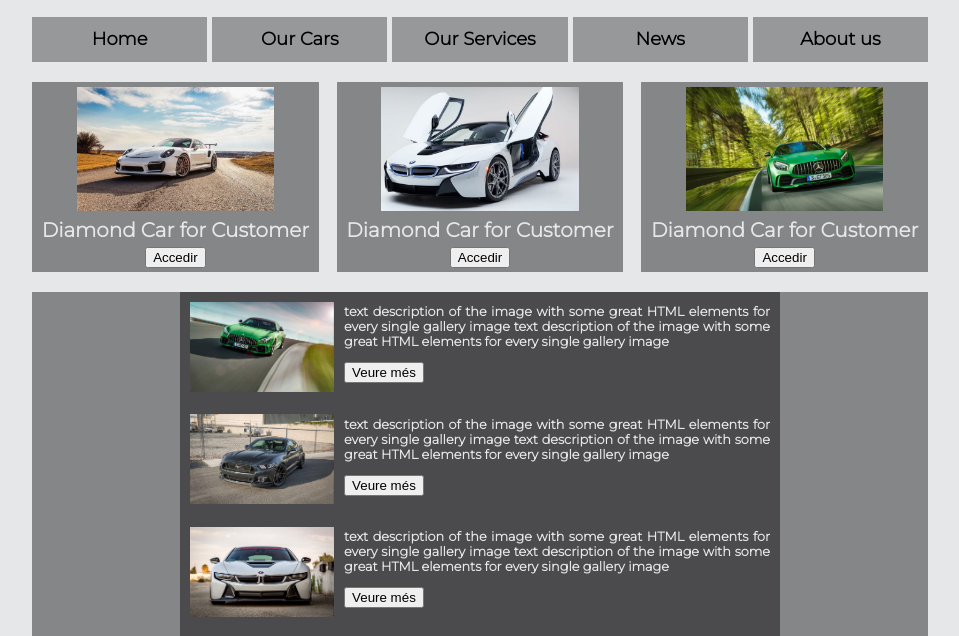
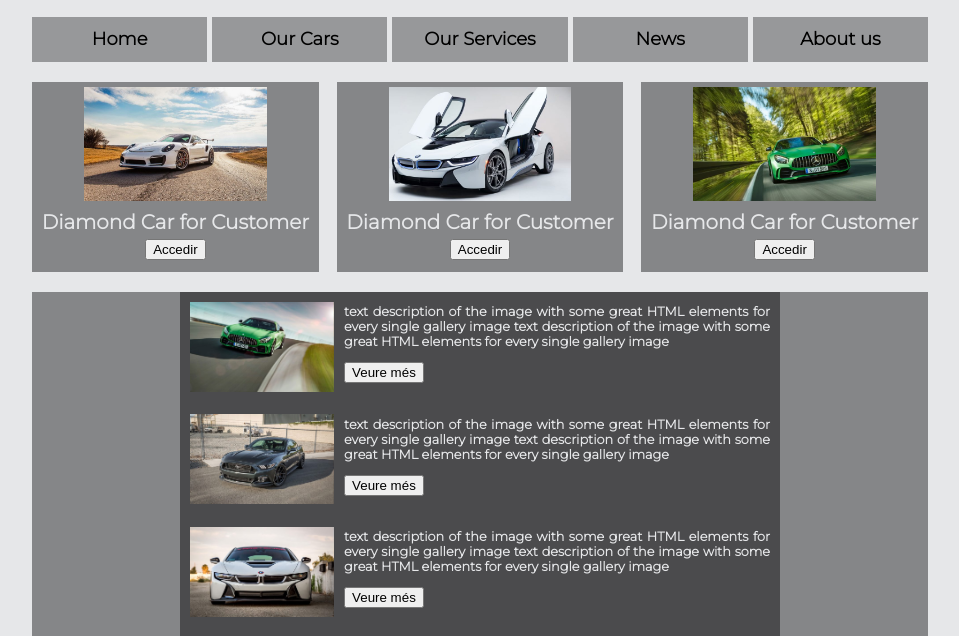
Before and after one commit to sergimateo/de-wireframe-a-html-modul-2, a plain HTML site: page index.html in a window 1280 px wide. Shown: the part 141-777 px from the top of the page, without its empty margins (160-1119 px from the left). Drawn offline with Linux system fonts and the light colour scheme.

Commit message:
v1.1 entregable modul 2

```diff
--- a/styles/styles.css
+++ b/styles/styles.css
@@ -120,18 +120,23 @@ header {
 }
 
 .three-news-menu div img{
-/* width: ; */
-height: max(65%);
+width: auto;
+height: 60%;
 margin: 2% auto 0 auto;
 
 }
 
 .three-news-menu p{
-    margin: 1% auto 2%;
+    margin: 5px auto;
     font-weight: bold;
+    height: auto;
     font-size: clamp(20px, 0.5rem, 31vh);
     color: #E6E7E9;
 
+}
+
+.three-news-menu .btn{
+    margin 10px auto;
 }
 /* Estils de Secció Contingut Central */
 .main-section {
```
